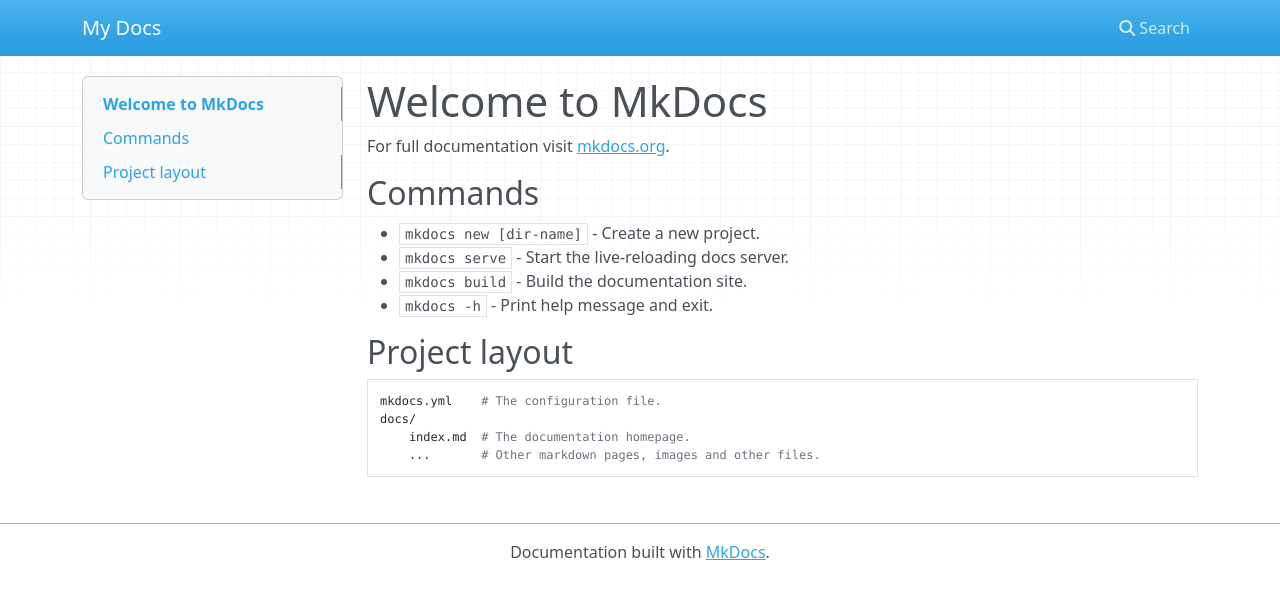
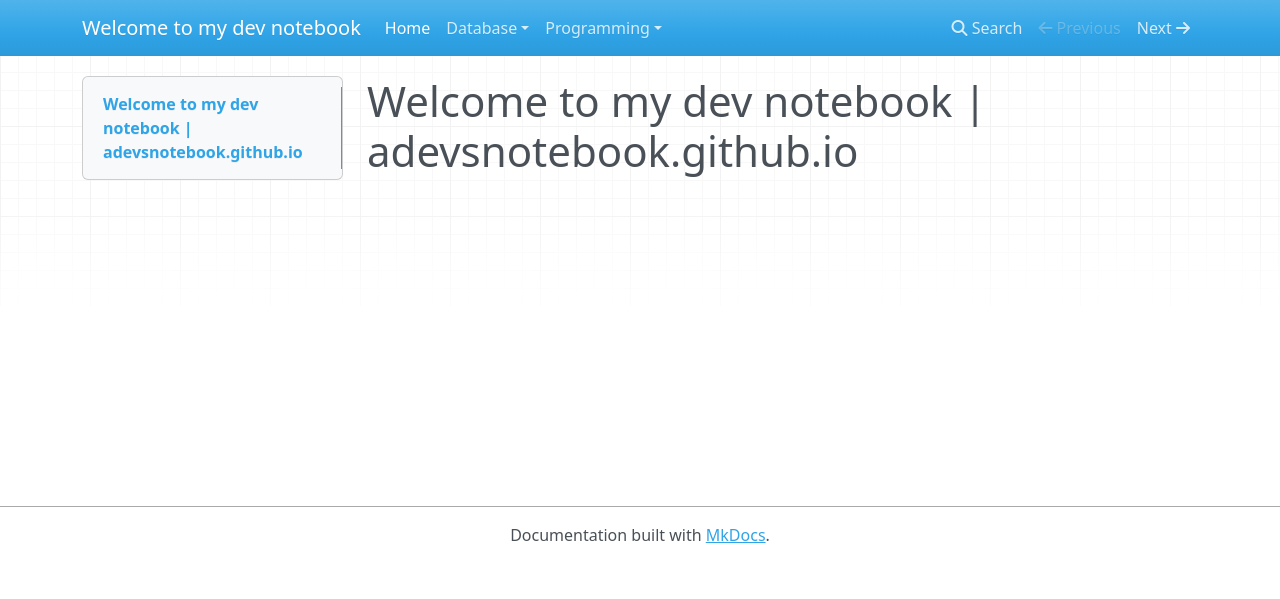
Before and after one commit to adevsnotebook/adevsnotebook.github.io, an MkDocs documentation site: the page built from docs/index.md, in a window 1280 px wide. Shown: the top 599 px of the page. Built offline with MkDocs 1.6.1, drawn with Linux system fonts in a browser that asks for light colours; nearby versions of some CDN libraries.

Commit message:
add some p[ages and nav

```diff
--- a/docs/index.md
+++ b/docs/index.md
@@ -1,17 +1 @@
-# Welcome to MkDocs
-
-For full documentation visit [mkdocs.org](https://www.mkdocs.org).
-
-## Commands
-
-* `mkdocs new [dir-name]` - Create a new project.
-* `mkdocs serve` - Start the live-reloading docs server.
-* `mkdocs build` - Build the documentation site.
-* `mkdocs -h` - Print help message and exit.
-
-## Project layout
-
-    mkdocs.yml    # The configuration file.
-    docs/
-        index.md  # The documentation homepage.
-        ...       # Other markdown pages, images and other files.
+# Welcome to my dev notebook | adevsnotebook.github.io
--- a/mkdocs.yml
+++ b/mkdocs.yml
@@ -1 +1,8 @@
-site_name: My Docs
+site_name: Welcome to my dev notebook
+
+nav:
+  - 'Home': 'index.md'
+  - 'Database':
+    - 'Database Home' : 'Database/Database.md'
+  - 'Programming' :
+    - 'C#' : 'Programming/CSharp/Index.md'
```
Also changed, not shown: docs/Database/Database.md (added, +1 -0 lines), docs/Programming/CSharp/CreateNewProject.md (added, +5 -0 lines), docs/Programming/CSharp/Index.md (added, +1 -0 lines).
